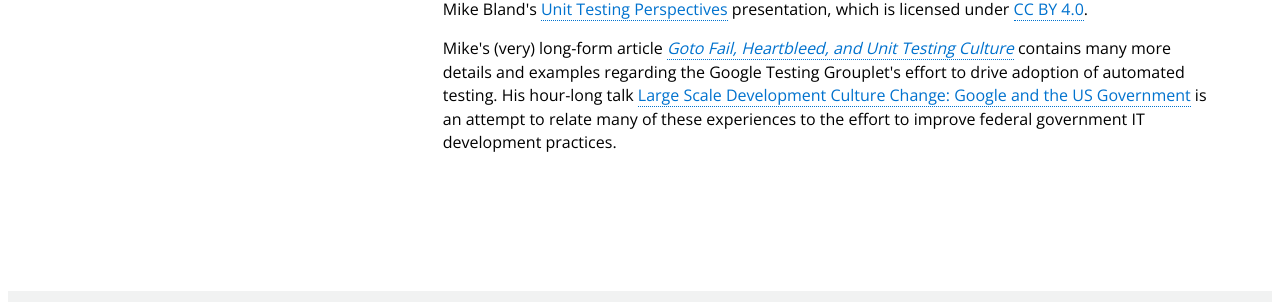
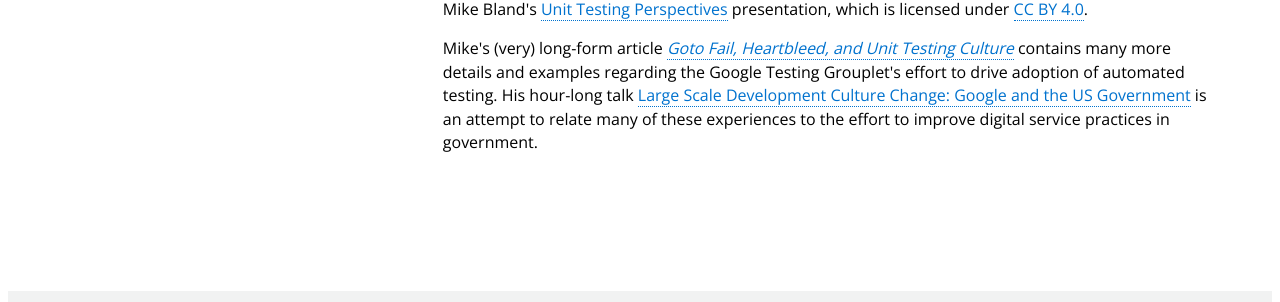
Before and after one commit to 18F/grouplet-playbook, a Jekyll site: the page built from index.html, in a window 1280 px wide. Shown: the part 634-936 px from the top of the page. Built offline with Jekyll 4.4.1, drawn with Linux system fonts in a browser that asks for light colours; nearby versions of some CDN libraries; Markdown is read by kramdown in place of the engine named in the settings.

Commit message:
move away from IT, issues broader than Feds

```diff
--- a/index.html
+++ b/index.html
@@ -39,7 +39,6 @@
 of automated testing. His hour-long talk
 <a href="https://18f.gsa.gov/2014/12/11/large-scale-development-culture-change/">Large
 Scale Development Culture Change: Google and the US Government</a> is an
-attempt to relate many of these experiences to the effort to improve federal
-government IT development practices.</p>
+attempt to relate many of these experiences to the effort to improve digital service practices in government.</p>
 
 </div>
```
